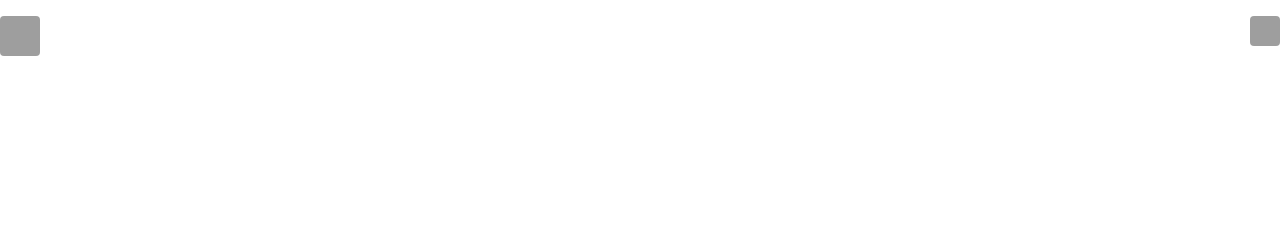
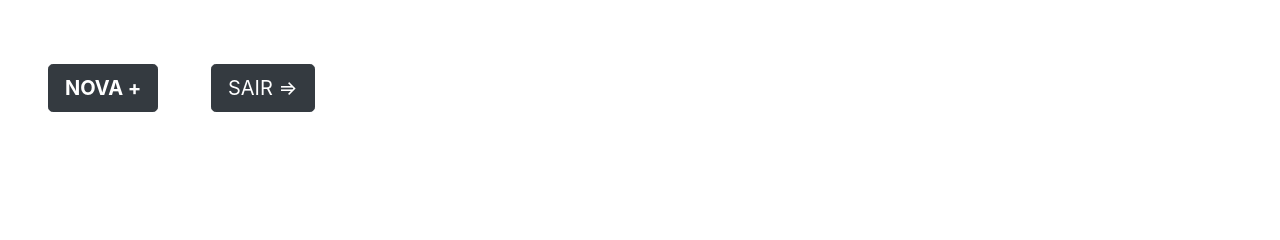
Before and after one commit to lbourbon/meuapa, a Django app: page / in a window 1280 px wide. Shown: the part 73-313 px from the top of the page. Run offline with Django 3.2, Linux system fonts and the light colour scheme; the visitor is signed in with stand-in values (Sample User, id 1); data that the repository does not hold is empty; some libraries are stand-ins or nearby versions; grey boxes are pictures that could not be loaded.

Commit message:
'Terminando_layout'

```diff
--- a/static/termo.css
+++ b/static/termo.css
@@ -21,6 +21,12 @@ text-align: justify;
     text-align: center;
     grid-column: 2/3;
     grid-row: 1/2;
+    display: flex;
+    flex-direction: row;
+}
+
+.mt-5{
+    margin-top: 5px;
 }
 
 #termo_corpo{
--- a/templates/lista.html
+++ b/templates/lista.html
@@ -17,22 +17,18 @@
 			<a href="{% url 'ler_ficha' paciente.id%}">{{ paciente }}</a>
 		</td>
 		<td>
-			<a href="{% url 'apagar_ficha' paciente.id %}"><img height="20" width="20"
-			src="https://n6-img-fp.akamaized.net/icones-gratis/cesto-de-lixo_318-81009.jpg?size=338&ext=jpg"></a>
+			<img href="{% url 'apagar_ficha' paciente.id %}"><img height="20" width="20" src="../static/trash.svg" alt="delete"></a>
 		</td>
 		<td>
 		<a href="{% url 'termo' paciente.id %}"><img height="20" width="20"
-				src="https://cdn3.iconfinder.com/data/icons/medical-4-1/512/agreement-512.png"></a>
+				src="../static/termo.png" alt="tcle"></a>
 		</td>
 	</tr>
 	{% endfor %}
 
 </table>
 
-<a href="{% url 'ficha' %}"><img class="rounded float-left"
-		src="https://cdn2.iconfinder.com/data/icons/designers-and-developers-icon-set/32/add_file-512.png"
-		alt="NOVA" height="40" width="40"> </a>
+<a href="{% url 'ficha' %}"><button class="btn btn-dark btn-lg ml-5 mt-5"><b>NOVA +</b></button> </a>
+<a href="{% url 'logout' %}"><button class="btn btn-dark btn-lg ml-5 mt-5">SAIR  =></button> </a>
 
-<a href="{% url 'logout' %}"><img src="https://cdn1.iconfinder.com/data/icons/door-3/200/1333_door-512.png" alt="SAIR"
-                                  class="rounded float-right" height="30" width="30"> </a>
 {% endblock %}
```
Also changed, not shown: templates/termo.html (+5 -2 lines), static/termo.png (added), static/trash.svg (added).
